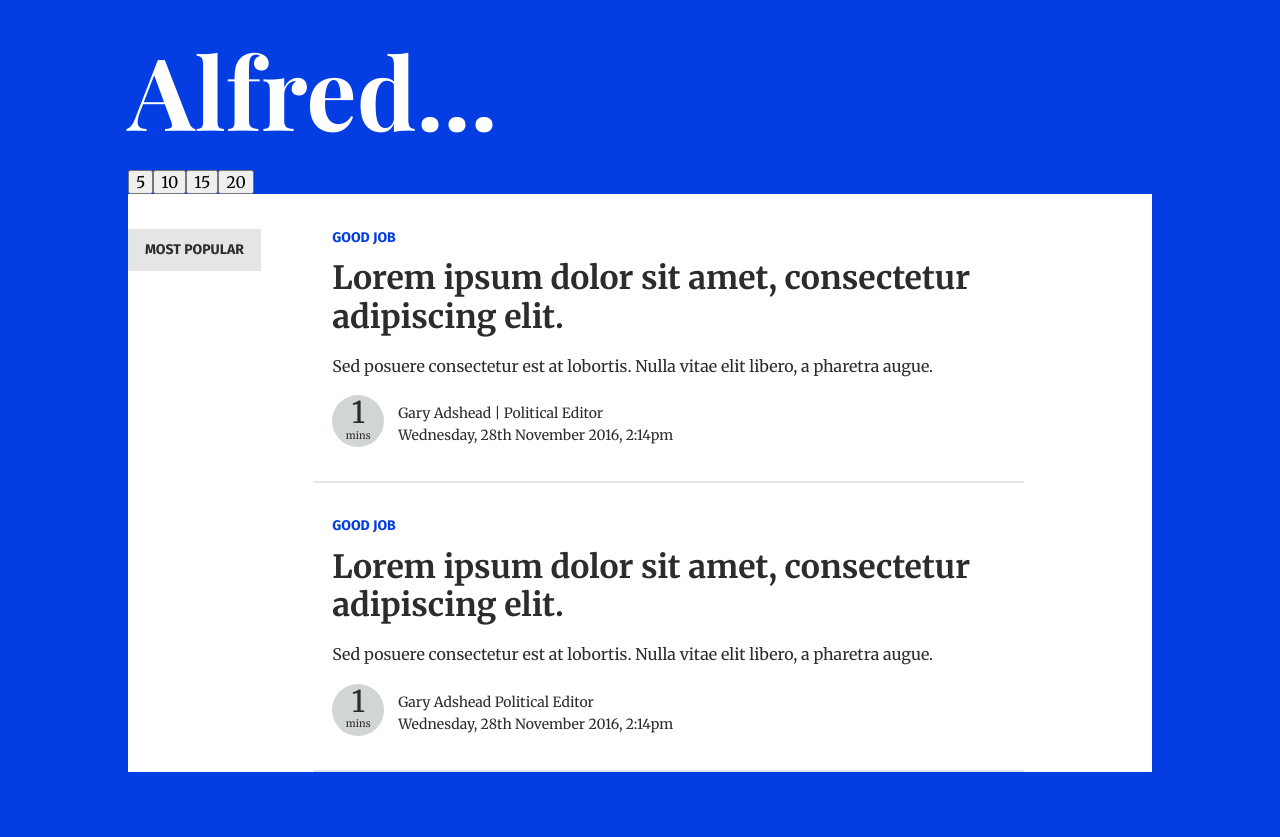
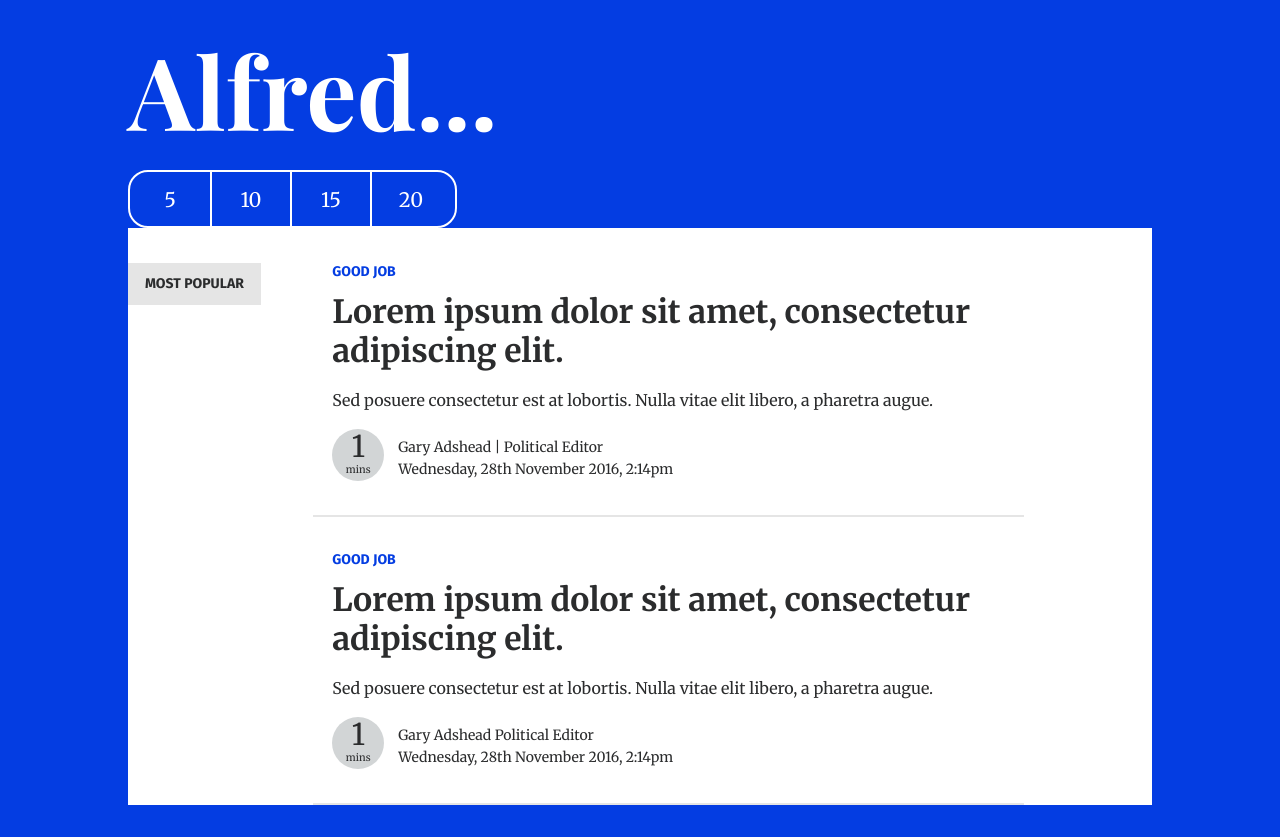
Before and after one commit to cwoodley/alfred, a React (Create React App) app: page / in a window 1280 px wide. Before the commit the page ends 804 px from the top, so only its background shows below. Built offline with nearby package versions, Linux system fonts and the light colour scheme; no server answers; a web font is replaced by a local one.

Commit message:
add button group

```diff
--- a/src/App.css
+++ b/src/App.css
@@ -16,16 +16,19 @@ h1 {
       h1 {
         font-size: 100px; } }
 
-.label {
-  font-family: 'Fira Sans', sans-serif;
-  font-size: 0.875em;
-  font-weight: bold;
-  background-color: #E5E5E5;
-  text-transform: uppercase;
-  padding: 13px 17px;
-  margin: 0;
-  position: sticky;
-  display: inline-block; }
+.button-group {
+  border: 2px solid white;
+  border-radius: 20px;
+  width: 325px;
+  font-size: 20px; }
+  .button-group button {
+    background: none;
+    border: none;
+    color: white;
+    width: 80px;
+    height: 54px; }
+  .button-group button + button {
+    border-left: 2px solid white; }
 
 .wrapper {
   width: 80%;
@@ -40,6 +43,17 @@ main {
     main {
       padding: 35px 0 0 0;
       grid-template-columns: 185px auto; } }
+
+.label {
+  font-family: 'Fira Sans', sans-serif;
+  font-size: 0.875em;
+  font-weight: bold;
+  background-color: #E5E5E5;
+  text-transform: uppercase;
+  padding: 13px 17px;
+  margin: 0;
+  position: sticky;
+  display: inline-block; }
 
 .sidebar {
   padding-right: 25px; }
--- a/src/App.scss
+++ b/src/App.scss
@@ -40,6 +40,8 @@ body {
     color: $body-font-color;
 }
 
+
+//header
 h1 {
     font-family: 'Playfair Display', serif;
     @include interpolate(font-size, 320px, 1280px, 46px, 100px);
@@ -47,18 +49,29 @@ h1 {
     margin: 0 0 1.438rem 0;
 }
 
-.label {
-    font-family: 'Fira Sans', sans-serif;
-    font-size: 0.875em;
-    font-weight: bold;
-    background-color: $label-bg;
-    text-transform: uppercase;
-    padding: 13px 17px;
-    margin: 0;
-    position: sticky;
-    display: inline-block;
+.button-group {
+    border: 2px solid white;
+    border-radius: 20px;
+    width: 325px;
+    font-size: 20px;
+
+    button {
+        background: none;
+        border: none;
+        color: white;
+        width: 80px;
+        height: 54px;
+
+
+    }
+
+    button + button {
+        border-left: 2px solid white;
+    }
 }
 
+
+// article
 .wrapper {
     width: 80%;
     margin: 0 auto;
@@ -76,6 +89,20 @@ main {
     }
 
 }
+
+// Sidebar
+.label {
+    font-family: 'Fira Sans', sans-serif;
+    font-size: 0.875em;
+    font-weight: bold;
+    background-color: $label-bg;
+    text-transform: uppercase;
+    padding: 13px 17px;
+    margin: 0;
+    position: sticky;
+    display: inline-block;
+}
+
 
 .sidebar {
     padding-right: 25px;
--- a/src/App.tsx
+++ b/src/App.tsx
@@ -15,7 +15,7 @@ class App extends React.Component {
         <div className="wrapper">
             <header>
                 <h1>Alfred...</h1>
-                <div className="buttongroup">
+                <div className="button-group">
                     <button type="button">5</button>
                     <button type="button">10</button>
                     <button type="button">15</button>
```
